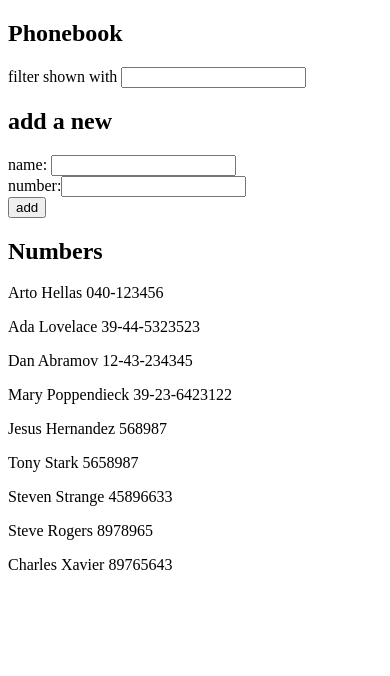
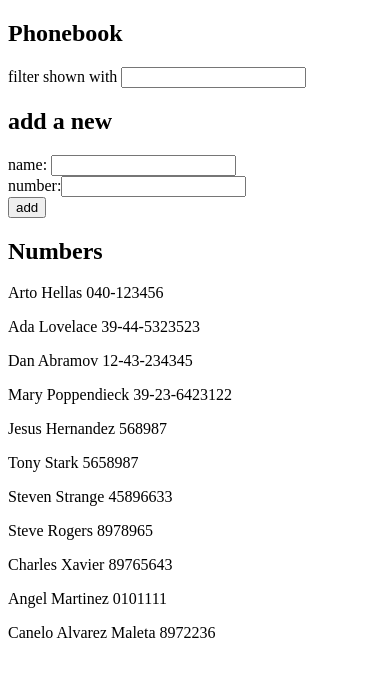
Before and after one commit to StarkNeo/FSHelsinki, a React (Vite) app in the folder Part2/phonebook/: page / in a window 390 px wide. Shown: the top 676 px of the page. Built offline with nearby package versions, Linux system fonts and the light colour scheme; data requests are answered from the project's data file.

Commit message:
2.13: The Phonebook step 8

```diff
--- a/Part2/phonebook/db.json
+++ b/Part2/phonebook/db.json
@@ -44,6 +44,16 @@
       "id": "c281",
       "name": "Charles Xavier",
       "number": "89765643"
+    },
+    {
+      "id": "8630",
+      "name": "Angel Martinez",
+      "number": "0101111"
+    },
+    {
+      "id": "a178",
+      "name": "Canelo Alvarez Maleta",
+      "number": "8972236"
     }
   ]
 }
--- a/Part2/phonebook/src/App.jsx
+++ b/Part2/phonebook/src/App.jsx
@@ -1,6 +1,6 @@
 import { useState, useEffect } from 'react'
-import axios from 'axios'
 import PhoneBook from './components/PhoneBook'
+import serverReq from './services/serverRequests'
 
 const App = () => {
   const [persons, setPersons] = useState([])
@@ -10,14 +10,16 @@ const App = () => {
   const [personsFiltered, setPersonsFiltered] = useState()
 
   useEffect(() => {
-    axios.get('http://localhost:3001/persons')
-      .then(response => {
-        setPersons(response.data)
-      })
+    serverReq.getAll()
+      .then(response => setPersons(response))
   }, [])
 
   const addPerson = (event) => {
     event.preventDefault()
+    if(newName.trim() ==="" || newNumber.trim() ===""){
+      alert("Empty fields, review your information")
+      return
+    }
     let foundPerson = persons.filter(person => person.name === newName)
     console.log(foundPerson.length)
     if (foundPerson.length) {
@@ -26,20 +28,19 @@ const App = () => {
     } else {
       let newPerson = {
         name: newName,
-        number: newNumber,
-        //id:persons.length+1
+        number: newNumber
       }
-      axios.post('http://localhost:3001/persons', newPerson)
+      serverReq.create(newPerson)
         .then(response => {
-          console.log(response.data)
+          console.log(response)
           alert(`${newName} added to phonebook`)
-          setPersons(persons.concat(response.data))
+          setPersons(persons.concat(response))
           setNewName("")
           setNewNumber("")
           setFilterValue("")
           setPersonsFiltered("")
         })
-        .catch(error=>{
+        .catch(error => {
           console.log(error)
         })
 
--- /dev/null
+++ b/Part2/phonebook/src/services/serverRequests.jsx
@@ -0,0 +1,26 @@
+import axios from "axios";
+let url = "http://localhost:3001/persons";
+
+
+const getAll = () => {
+    let request = axios.get(url)
+    return request.then(response => response.data)
+}
+
+const create = (newObject) => {
+    console.log(newObject)
+    if (newObject) {
+        let request = axios.post(url, newObject)
+        return request.then(response => response.data)
+    } else {
+        alert("No object provided")
+    }
+
+}
+
+const update = (id, newObject) => {
+    let request = axios.put(`${url}/${id}`, newObject)
+    return request.then(response => response.data)
+}
+
+export default { getAll, create, update }
```
